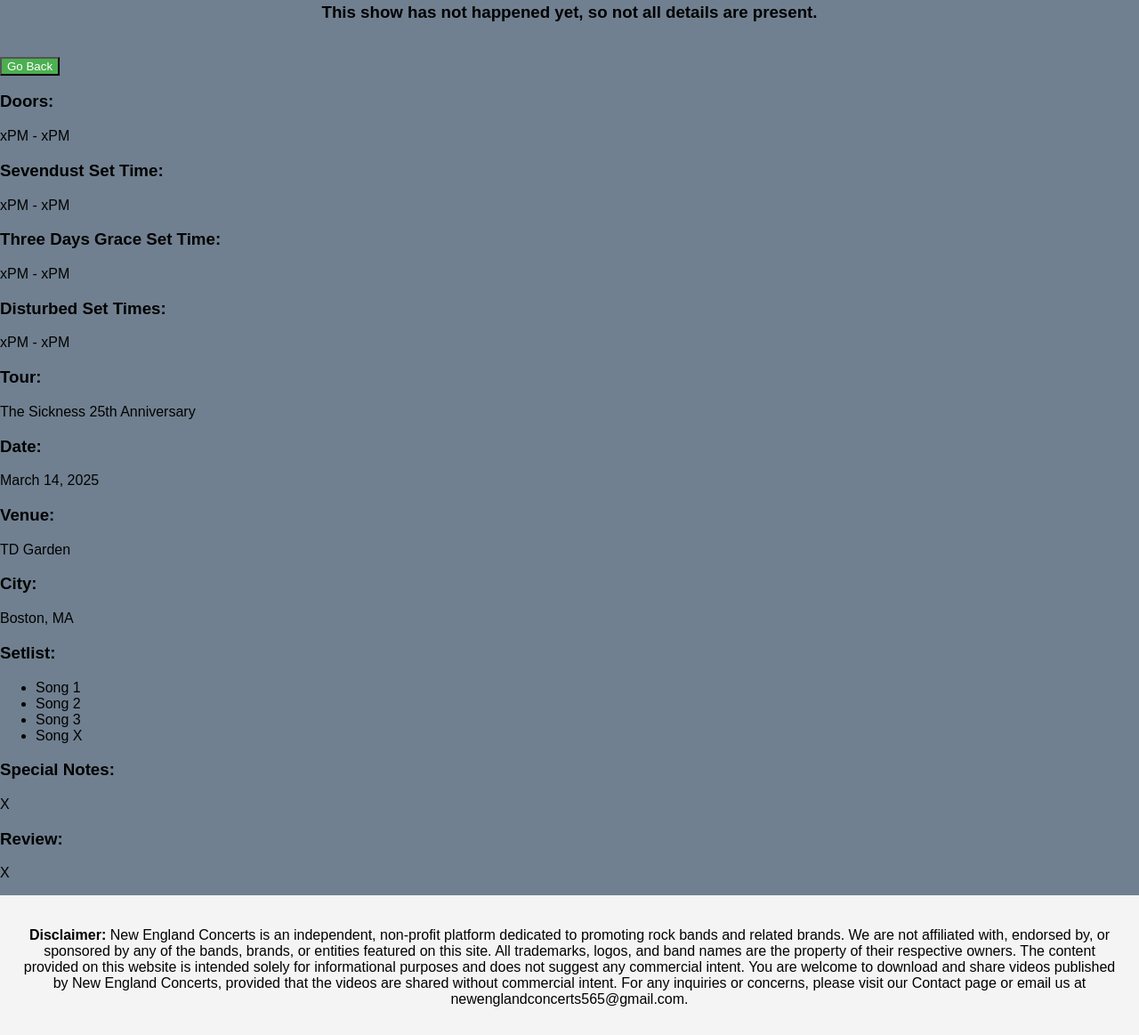
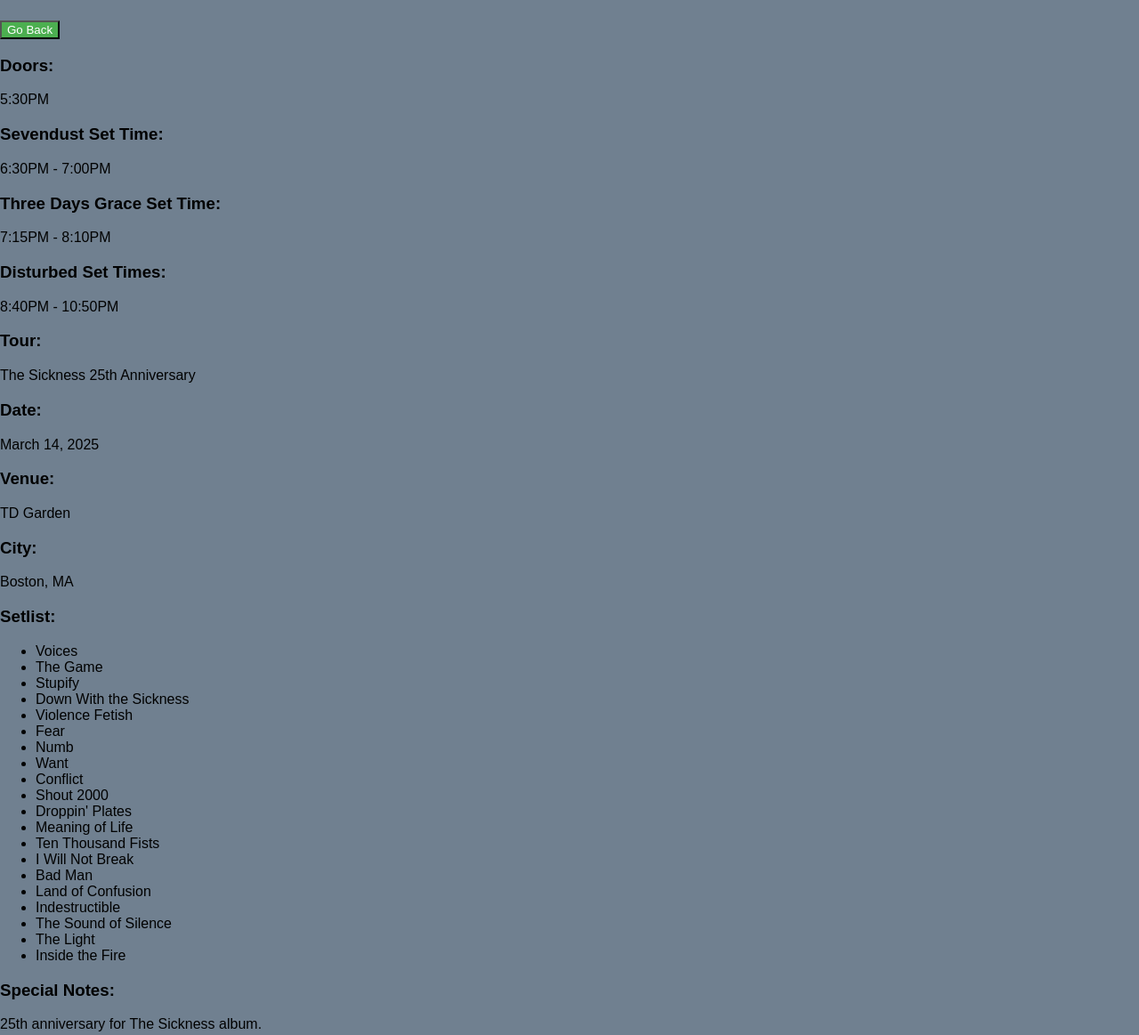
Before and after one commit to djjohnson565/NewEnglandConcertsWebsite, a plain HTML site: page Years/2025/disturbed.html in a window 1280 px wide. Shown: the part 238-1401 px from the top of the page at 89% size. Drawn offline with Linux system fonts and the light colour scheme.

Commit message:
disturbed

```diff
--- a/Years/2025/2025.js
+++ b/Years/2025/2025.js
@@ -7,7 +7,7 @@ const events2025 = [
       date: "March 14, 2025",
       tour: "The Sickness 25th Anniversary Tour",
       playlistUrl: "https://open.spotify.com/embed/playlist/4G74gtXOnEoCzoFGbnPqhS?utm_source=generator",
-      youtubeUrl: null,
+      youtubeUrl: "https://www.youtube.com/watch?v=pAAKTnhmfYQ&list=PLmS7BWqMf0kmxSpVFFeqfhVU5B2-PTxbS",
       page: "disturbed.html"
     },
     {
--- a/Years/2025/disturbed.html
+++ b/Years/2025/disturbed.html
@@ -19,23 +19,22 @@
             New England Concerts
           </h1>
         <h2>Disturbed w/ Three Days Grace, Sevendust</h2>
-        <h3>This show has not happened yet, so not all details are present.</h3>
     </div>
 
     <button onclick="window.history.back()" style="background-color: #4CAF50; color: white;">Go Back</button>
 
     <div id="event-container">
         <h3>Doors:</h3>
-        <p>xPM - xPM</p>
+        <p>5:30PM</p>
 
         <h3>Sevendust Set Time:</h3>
-        <p>xPM - xPM</p>
+        <p>6:30PM - 7:00PM</p>
 
         <h3>Three Days Grace Set Time:</h3>
-        <p>xPM - xPM</p>
+        <p>7:15PM - 8:10PM</p>
 
         <h3>Disturbed Set Times:</h3>
-        <p>xPM - xPM</p>
+        <p>8:40PM - 10:50PM</p>
 
         <h3>Tour:</h3>
         <p>The Sickness 25th Anniversary</p>
@@ -51,17 +50,31 @@
 
         <h3>Setlist:</h3>
         <ul>
-            <li>Song 1</li>
-            <li>Song 2</li>
-            <li>Song 3</li>
-            <li>Song X</li>
+            <li>Voices</li>
+            <li>The Game</li>
+            <li>Stupify</li>
+            <li>Down With the Sickness</li>
+            <li>Violence Fetish</li>
+            <li>Fear</li>
+            <li>Numb</li>
+            <li>Want</li>
+            <li>Conflict</li>
+            <li>Shout 2000</li>
+            <li>Droppin' Plates</li>
+            <li>Meaning of Life</li>
+            <li>Ten Thousand Fists</li>
+            <li>I Will Not Break</li>
+            <li>Bad Man</li>
+            <li>Land of Confusion</li>
+            <li>Indestructible</li>
+            <li>The Sound of Silence</li>
+            <li>The Light</li>
+            <li>Inside the Fire</li>
         </ul>
 
         <h3>Special Notes:</h3>
-        <p>X</p>
+        <p>25th anniversary for The Sickness album.</p>
 
-        <h3>Review:</h3>
-        <p>X</p>
     </div>
 
     <div id="footer"></div>
```
